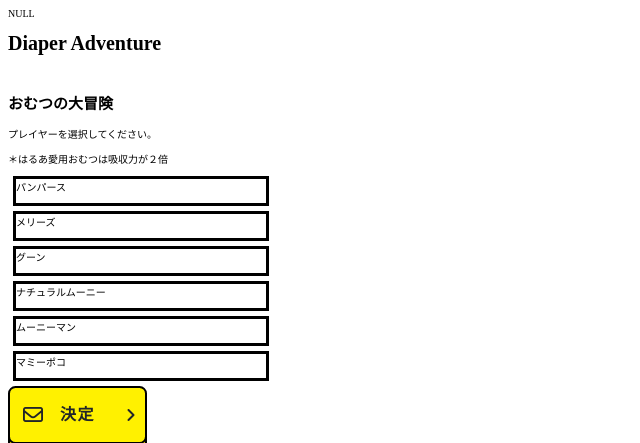
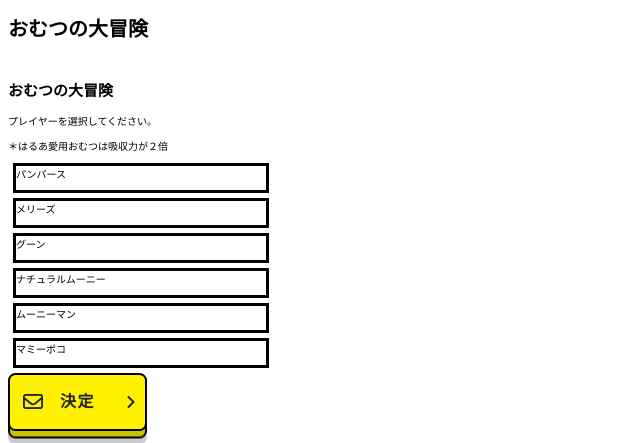
Before and after one commit to haruharu3220/07_PHP_HomeWork_DiaperAdventure, a PHP site: page / in a window 1280 px wide. Shown: the top 443 px of the page, without its empty margins (0-640 px from the left). Run offline with PHP 8.4, Linux system fonts and the light colour scheme; data comes from the database, SQL or seed files in the repository; data that the repository does not hold is empty; some libraries are stand-ins or nearby versions.

Commit message:
不要なvar_dumpを削除

```diff
--- a/index.php
+++ b/index.php
@@ -11,9 +11,6 @@ try {
   exit();
 }
 
-$test =3;
-$answer1 = (int)substr($answer_contact1, -1);
-var_dump($answer);
 
 
 //SQL 作成&実行
@@ -43,8 +40,6 @@ foreach($result as $record){
 }
 
 ?>
-
-
 <!DOCTYPE html>
 <html lang="en">
 <head>
@@ -58,7 +53,7 @@ foreach($result as $record){
           href="https://use.fontawesome.com/releases/v6.2.1/css/all.css">
 </head>
 <body>
-<h1>Diaper Adventure</h1>
+<h1>おむつの大冒険</h1>
 <i class="fa-thin fa-poo"></i>
 <h2>おむつの大冒険</h2>
 <p>プレイヤーを選択してください。</p>
```
